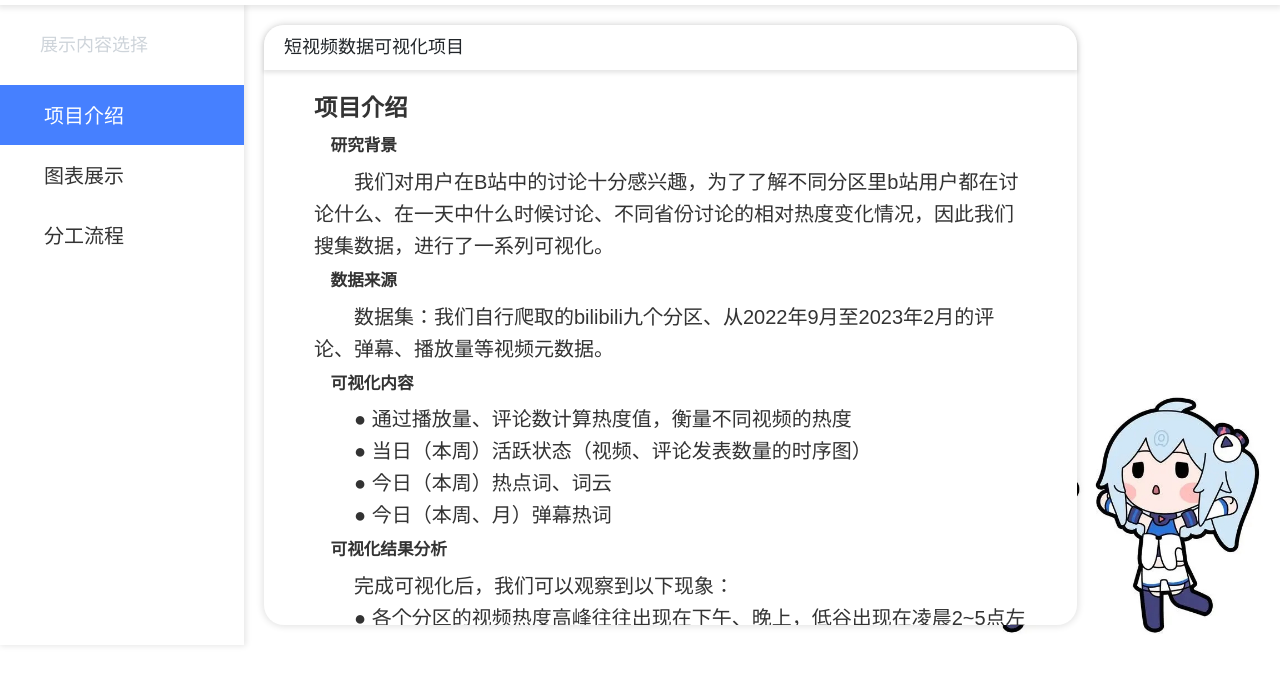
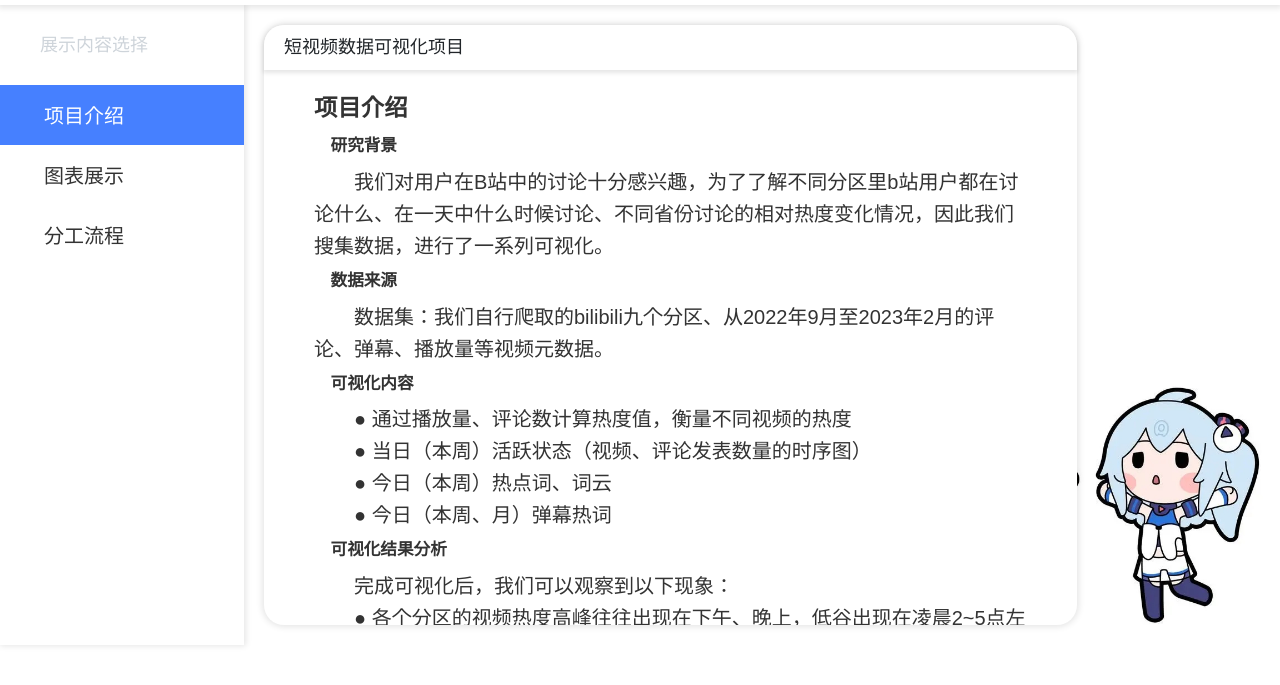
Before and after one commit to csAugust/csaugust.github.io, a plain HTML site: page index.html in a window 1280 px wide. Shown: the part 75-760 px from the top of the page. Drawn offline with Linux system fonts and the light colour scheme.

Commit message:
背景图

```diff
--- a/css/index.less
+++ b/css/index.less
@@ -4,7 +4,7 @@
 
 body {
     z-index: 200;
-    background: url('../images/bg.jpg') no-repeat right bottom/30%;
+    background: url('../images/bg.jpg') no-repeat right bottom 10px/30%;
 }
 
 .header {
```
Also changed, not shown: css/index.css.
